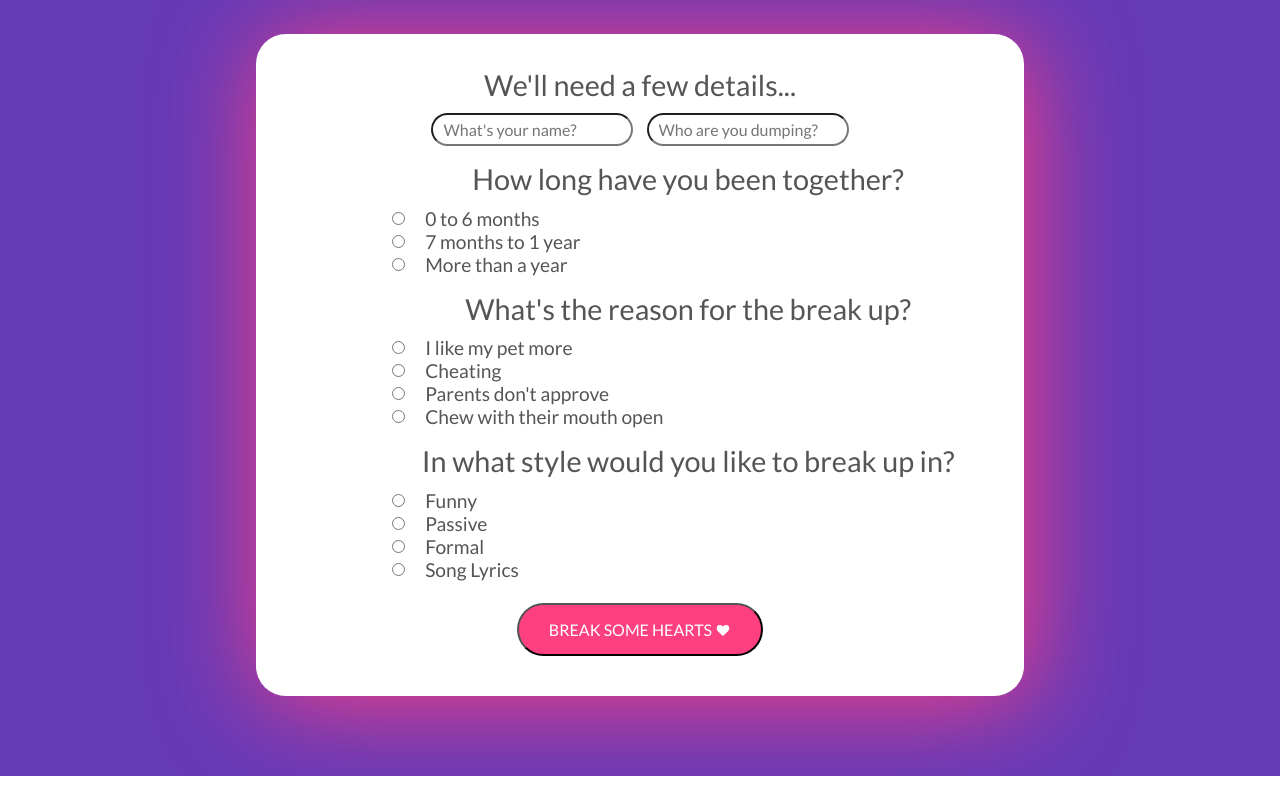
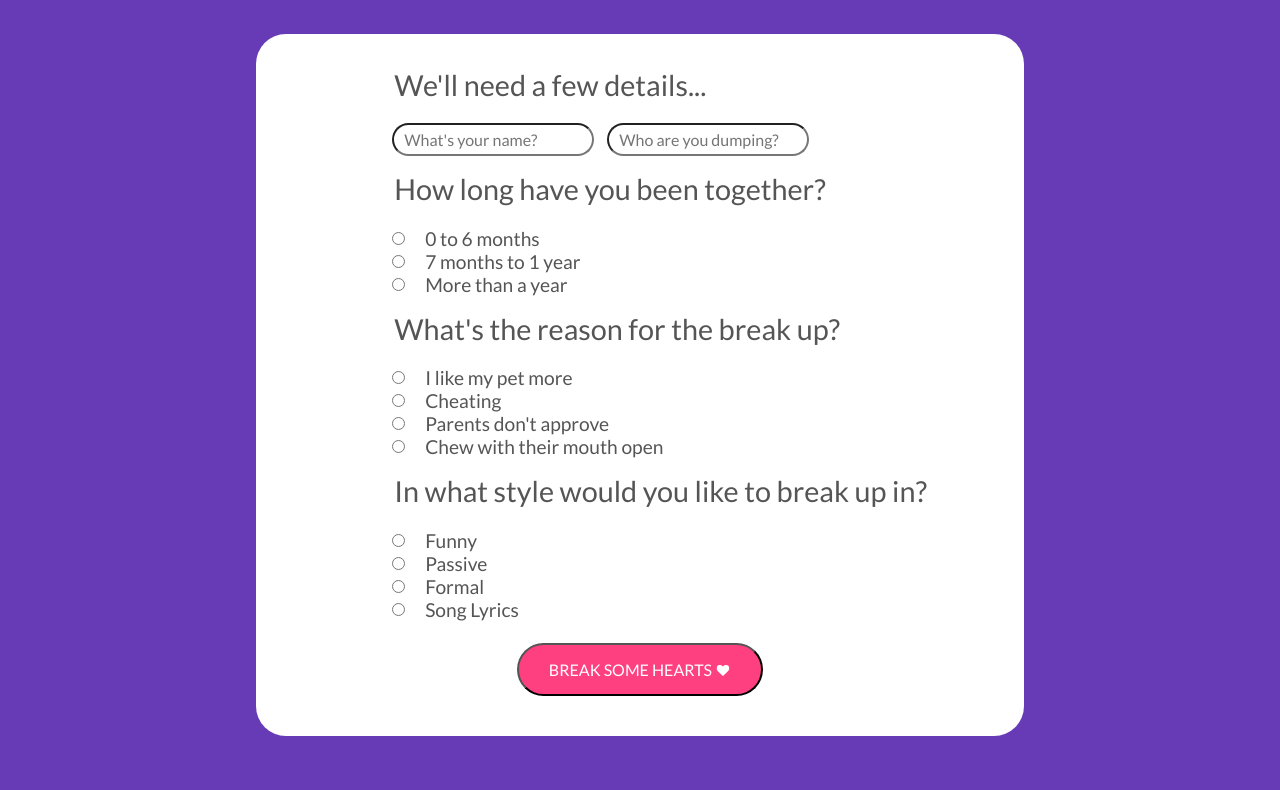
Before and after one commit to drsj0073/breakup-generator, a plain HTML site: page index.html in a window 1280 px wide. Shown: the part 93-883 px from the top of the page. Drawn offline with nearby package versions, Linux system fonts and the light colour scheme.

Commit message:
Changes to styles

```diff
--- a/css/styles.css
+++ b/css/styles.css
@@ -31,7 +31,7 @@ body {
 	margin: 0 auto;
 	background-color: #fff;
 	border-radius: 30px;
-	box-shadow: 5px 5px 100px rgb(254, 64, 128);
+	/*box-shadow: 5px 5px 100px rgb(254, 64, 128);*/
 }
 
 @media (max-width: 768px) {
@@ -99,17 +99,16 @@ fieldset {
 	border: none;
 	width: 100%;
 	margin: 0 auto;
-	text-align: center;
 }
 
 label{
 	font-size: 1.2rem;
-	text-align: left;
 }
 
 legend {
 	font-size: 1.8rem;
 	line-height: 1.5;
+	margin: 10px 0;
 }
 
 @media (max-width: 480px) {
--- a/index.html
+++ b/index.html
@@ -22,7 +22,7 @@
 	<section class="main-section">
 		<div class="wrapper">
 			<form>
-				<fieldset>
+				<fieldset class="column-form">
 					<legend>We'll need a few details...</legend>
 
 					<input type="text" name="" id="dumper" placeholder="What's your name?" autocomplete='off'>
```
Also changed, not shown: 2 other files.
